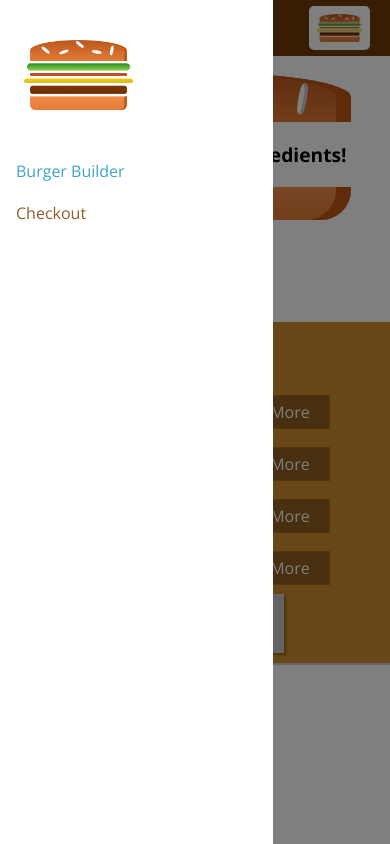
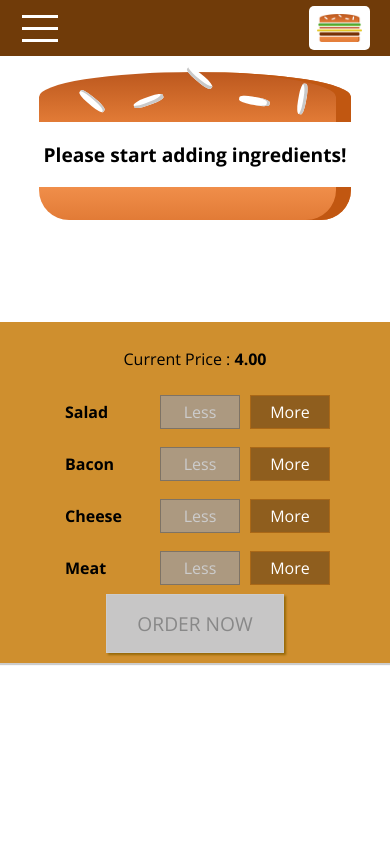
Before and after one commit to kk5190/burger-builder, a React app: page / in a window 390 px wide. Built offline with nearby package versions, Linux system fonts and the light colour scheme.

Commit message:
add side drawer toggle and hamburger

```diff
--- a/src/components/Layout/Layout.js
+++ b/src/components/Layout/Layout.js
@@ -7,17 +7,25 @@
 
 class Layout extends Component {
     state = {
-        showSideDrawer: true
+        showSideDrawer: false
     }
 
     sideDrawerClosedHandler = () => {
         this.setState({ showSideDrawer: false });
     }
 
+    SidedrawerToggleHandler = () => {
+        this.setState((prevState) => {
+            return {
+                showSideDrawer: !prevState.showSideDrawer
+            };
+        });
+    }
+
     render () {
         return (
             <Wrapper>
-                <Toolbar />
+                <Toolbar drawerToggleClicked={this.SidedrawerToggleHandler} />
                 <SideDrawer open={this.state.showSideDrawer} closed={this.sideDrawerClosedHandler} />
                 <main className={classes.Content}>
                     {this.props.children}
--- /dev/null
+++ b/src/components/Navigation/SideDrawer/DrawerToggle/DrawerToggle.css
@@ -0,0 +1,23 @@
+.DrawerToggle {
+  width: 40px;
+  height: 100%;
+  display: flex;
+  flex-flow: column;
+  justify-content: space-around;
+  align-items: center;
+  padding: 10px 0;
+  box-sizing: border-box;
+  cursor: pointer;
+}
+
+.DrawerToggle div {
+  width: 90%;
+  height: 3px;
+  background-color: white;
+}
+
+@media (min-width: 500px) {
+  .DrawerToggle {
+      display: none;
+  }
+}
--- /dev/null
+++ b/src/components/Navigation/SideDrawer/DrawerToggle/DrawerToggle.js
@@ -0,0 +1,13 @@
+import React from 'react';
+
+import classes from './DrawerToggle.css';
+
+const DrawerToggle = (props) => (
+  <div className={classes.DrawerToggle} onClick={props.clicked}>
+    <div></div>
+    <div></div>
+    <div></div>
+  </div>
+);
+
+export default DrawerToggle;
--- a/src/components/Navigation/Toolbar/Toolbar.js
+++ b/src/components/Navigation/Toolbar/Toolbar.js
@@ -3,11 +3,12 @@
 import classes from './Toolbar.css';
 import Logo from '../../Logo/Logo';
 import NavigationItems from '../NavigationItems/NavigationItems';
+import DrawerToggle from '../SideDrawer/DrawerToggle/DrawerToggle';
 
 
 const Toolbar = (props) => (
   <header className={classes.Toolbar}>
-    <div>Menu</div>
+    <DrawerToggle clicked={props.drawerToggleClicked} />
     <div className={classes.Logo}>
       <Logo />
     </div>
```
